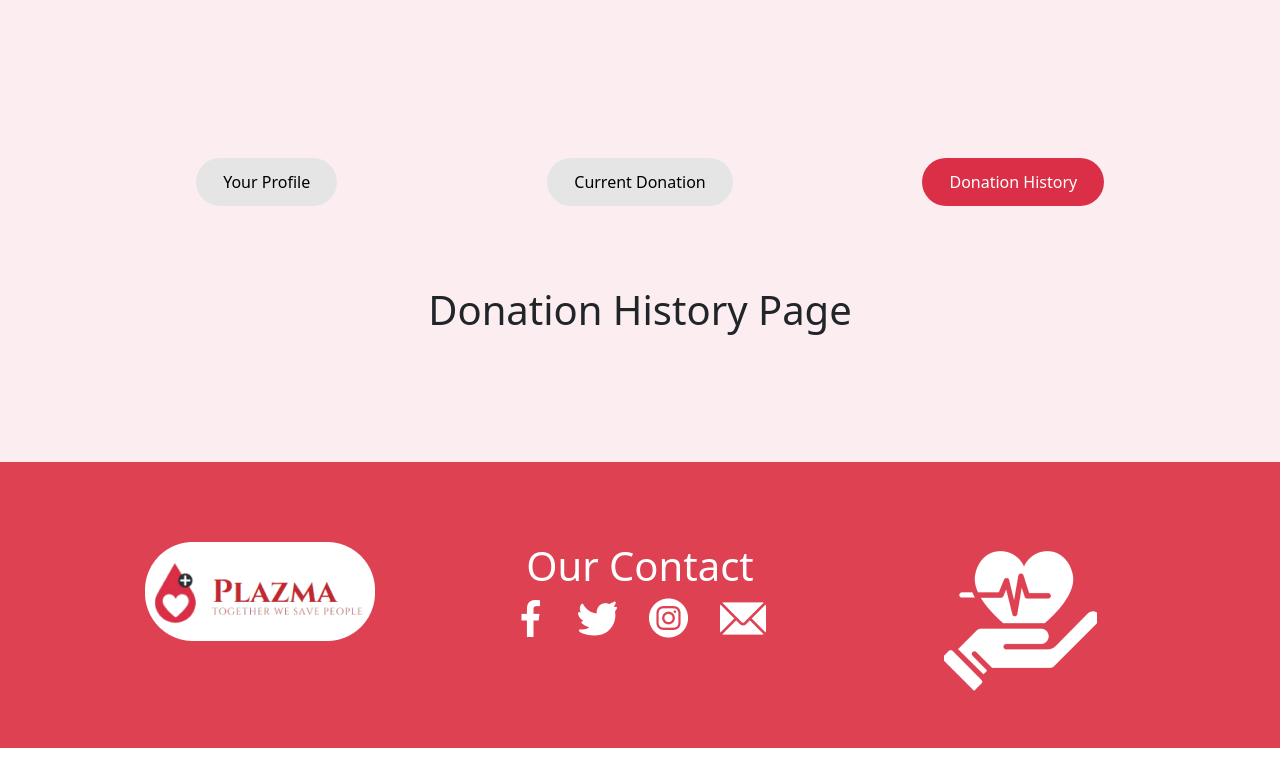
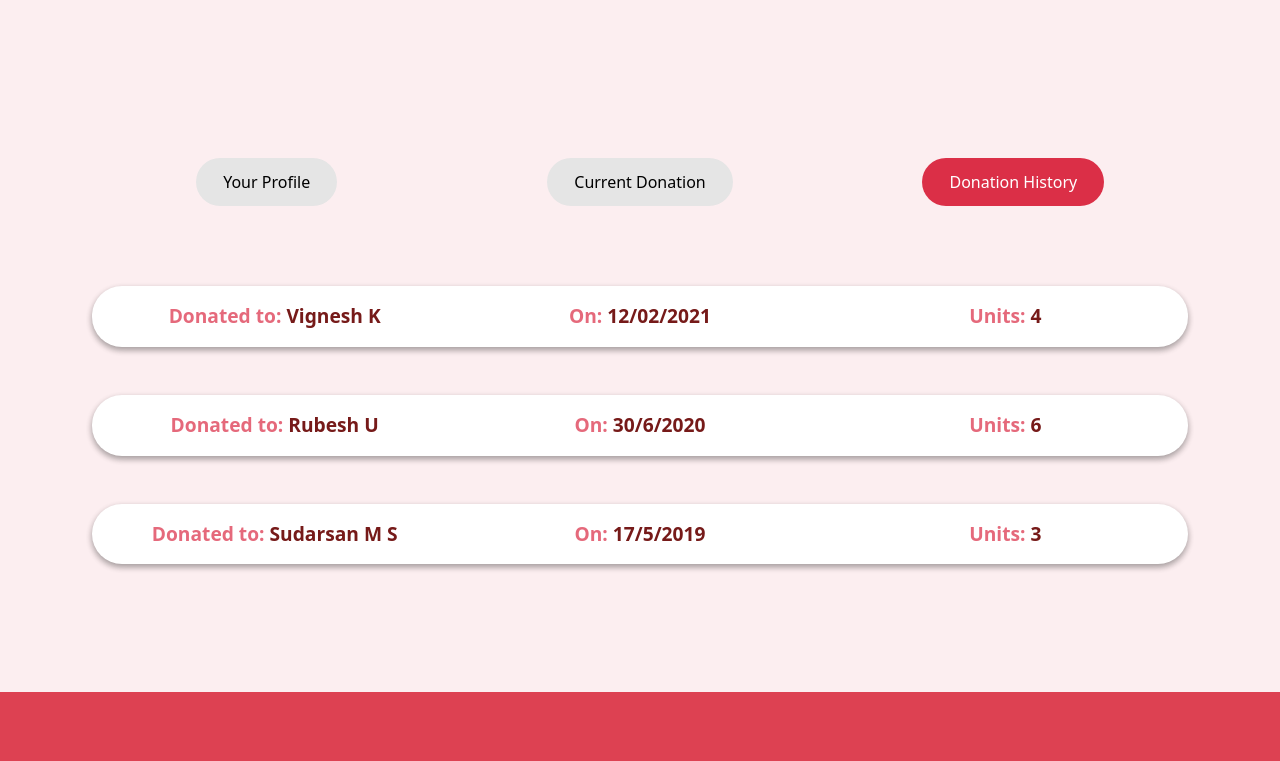
Before and after one commit to RubeshU/Plazma, a React (Create React App) app in the folder front-end/: page /donor/donation-history in a window 1280 px wide. Shown: the part 450-1211 px from the top of the page. Built offline with nearby package versions, Linux system fonts and the light colour scheme.

Commit message:
added donor pages

```diff
--- a/front-end/src/Pages/DonorPage/DonorPageComponents/CurrentDonation.css
+++ b/front-end/src/Pages/DonorPage/DonorPageComponents/CurrentDonation.css
@@ -0,0 +1,26 @@
+.currentDonation_card{
+    box-shadow: #00000029 0px 3px 6px, rgba(0, 0, 0, 0.23) 0px 3px 6px;
+    border-radius: 50px;
+    background-color: white;
+    padding: 2rem 5rem !important;
+}
+
+.cur_don_data{
+    border-radius: 0%;
+}
+
+.cur_don_data_1{
+    margin: 0rem 0rem;
+    border-right: solid 1px;
+    padding: 1rem 5rem !important;
+    font-size: 130%;
+    font-weight: bold;
+}
+
+.cur_don_data_2{
+    margin: 0rem 0rem;
+    border-left: solid 1px;
+    padding: 1rem 5rem !important;
+    font-size: 130%;
+    font-weight: bold;
+}
--- a/front-end/src/Pages/DonorPage/DonorPageComponents/CurrentDonation.js
+++ b/front-end/src/Pages/DonorPage/DonorPageComponents/CurrentDonation.js
@@ -1,6 +1,39 @@
+import "./CurrentDonation.css";
+import { Container, Row, Col} from "react-bootstrap";
+
 const CurrentDonation = () => {
     return (
-        <h1 style={{textAlign: "center",paddingBottom: "3rem",marginBottom: "0rem"}}>Current Donation Page</h1>
+        <Container className="currentDonation_card">
+            <Container className="cur_don_data">
+                <Row>
+                    <Col className="cur_don_data_1">
+                        <h2 style={{textAlign:"center",color: "#761A19",marginBottom: "1rem"}}>
+                            Receptor</h2>
+                    </Col>
+                    <Col className="cur_don_data_2">
+                        <h2 style={{textAlign:"center",color: "#761A19",marginBottom: "1rem"}}>
+                            Contact
+                        </h2>
+                    </Col>
+                </Row>
+            </Container>
+
+            <Container className="cur_don_data">
+                <Row>
+                    <Col align="center" className="cur_don_data_1">
+                        <p>Rubesh U</p>
+                        <p>4 Units</p>
+                        <p>Gov Hospital</p>
+                        <p>Chennai</p>
+                    </Col>
+                    <Col align="center" className="cur_don_data_2">
+                        <p>8828432915</p>
+                        <p>abc123@gmail.com</p>
+                    </Col>
+                </Row>
+            </Container>
+        </Container>
+
     );
 }
 
--- a/front-end/src/Pages/DonorPage/DonorPageComponents/DonationHistory.css
+++ b/front-end/src/Pages/DonorPage/DonorPageComponents/DonationHistory.css
@@ -0,0 +1,27 @@
+.don_his_data{
+    margin-bottom: 3rem;
+    border-radius: 30px;
+    background-color: white;
+    box-shadow: #00000029 0px 3px 6px, rgba(0, 0, 0, 0.23) 0px 3px 6px;
+}
+
+.don_his_data_1{
+    color: #761A19;
+    padding: 1rem 1rem !important;
+    font-size: 120%;
+    font-weight: bold;
+}
+
+.don_his_data_2{
+    color: #761A19;
+    padding: 1rem 1rem !important;
+    font-size: 120%;
+    font-weight: bold;
+}
+
+.don_his_data_3{
+    color: #761A19;
+    padding: 1rem 1rem !important;
+    font-size: 120%;
+    font-weight: bold;
+}
--- a/front-end/src/Pages/DonorPage/DonorPageComponents/DonationHistory.js
+++ b/front-end/src/Pages/DonorPage/DonorPageComponents/DonationHistory.js
@@ -1,7 +1,53 @@
+import "./DonationHistory.css";
+import { Container, Row ,Col} from "react-bootstrap";
+
 const DonationHistory = () => {
     return (
-        <h1 style={{textAlign: "center",paddingBottom: "3rem",marginBottom: "0rem"}}>Donation History Page</h1>
+        <Container>
+            <Container className="don_his_data">
+                <Row>
+                    <Col align="center" className="don_his_data_1">
+                        <font color="#E5697B">Donated to: </font>Vignesh K
+                    </Col>
+                    <Col align="center" className="don_his_data_2">
+                        <font color="#E5697B">On: </font>12/02/2021
+                    </Col>
+                    <Col align="center" className="don_his_data_3">
+                        <font color="#E5697B">Units: </font>4
+                    </Col>
+                </Row>
+            </Container>
+
+            <Container className="don_his_data">
+                <Row>
+                    <Col align="center" className="don_his_data_1">
+                        <font color="#E5697B">Donated to: </font>Rubesh U
+                    </Col>
+                    <Col align="center" className="don_his_data_2">
+                        <font color="#E5697B">On: </font>30/6/2020
+                    </Col>
+                    <Col align="center" className="don_his_data_3">
+                        <font color="#E5697B">Units: </font>6
+                    </Col>
+                </Row>
+            </Container>
+
+            <Container className="don_his_data">
+                <Row>
+                    <Col align="center" className="don_his_data_1">
+                        <font color="#E5697B">Donated to: </font>Sudarsan M S
+                    </Col>
+                    <Col align="center" className="don_his_data_2">
+                        <font color="#E5697B">On: </font>17/5/2019
+                    </Col>
+                    <Col align="center" className="don_his_data_3">
+                        <font color="#E5697B">Units: </font>3
+                    </Col>
+                </Row>
+            </Container>
+        </Container>
+
     );
 }
-
+// style={{color: "#E5697B"}}
 export default DonationHistory;
--- a/front-end/src/Pages/DonorPage/DonorPageComponents/YourProfile.css
+++ b/front-end/src/Pages/DonorPage/DonorPageComponents/YourProfile.css
@@ -2,7 +2,7 @@
     box-shadow: #00000029 0px 3px 6px, rgba(0, 0, 0, 0.23) 0px 3px 6px;
     border-radius: 50px;
     background-color: white;
-    padding: 4rem 4rem;
+    padding: 4rem 5rem !important;
 }
 
 .profile_data{
@@ -13,9 +13,9 @@
     background-color: #E5697B;
     border-bottom-left-radius: 30px;
     border-top-left-radius: 30px;
+    margin: 4rem 0rem;
     color: white;
-    padding: 1rem 12rem !important;
-    font-size: 120%;
+    padding: 1rem 10rem !important;
     font-weight: bold;
 }
 
@@ -23,7 +23,7 @@
     background-color: #E5E5E5;
     border-bottom-right-radius: 30px;
     border-top-right-radius: 30px;
-    padding: 1rem 12rem !important;
-    font-size: 120%;
+    margin: 4rem 0rem;
+    padding: 1rem 10rem !important;
     font-weight: bold;
 }
--- a/front-end/src/Pages/DonorPage/DonorPageComponents/YourProfile.js
+++ b/front-end/src/Pages/DonorPage/DonorPageComponents/YourProfile.js
@@ -11,9 +11,9 @@ const YourProfile = () => {
                 </Col>
             </Row>
 
-            <h1 style={{textAlign:"center",color: "#761A19"}}> Sudarsan M S</h1>
+            <h1 style={{textAlign:"center",color: "#761A19",marginBottom: "2rem"}}> Sudarsan M S</h1>
 
-            <Container className="profile_data d-flex justify-content-center mt-5 mb-5">
+            <Container className="profile_data">
                 <Row>
                     <Col align="center" className="profile_data_1">
                         AGE
@@ -23,6 +23,62 @@ const YourProfile = () => {
                     </Col>
                 </Row>
             </Container>
+
+            <Container className="profile_data">
+                <Row>
+                    <Col align="center" className="profile_data_1">
+                        Date of Birth
+                    </Col>
+                    <Col align="center" className="profile_data_2">
+                        01-01-2003
+                    </Col>
+                </Row>
+            </Container>
+
+            <Container className="profile_data">
+                <Row>
+                    <Col align="center" className="profile_data_1">
+                        Blood Group
+                    </Col>
+                    <Col align="center" className="profile_data_2">
+                        O Negative
+                    </Col>
+                </Row>
+            </Container>
+
+            <Container className="profile_data">
+                <Row>
+                    <Col align="center" className="profile_data_1">
+                        No of Donations
+                    </Col>
+                    <Col align="center" className="profile_data_2">
+                        2
+                    </Col>
+                </Row>
+            </Container>
+
+            <Container className="profile_data">
+                <Row>
+                    <Col align="center" className="profile_data_1">
+                        Current eligibility
+                    </Col>
+                    <Col align="center" className="profile_data_2">
+                        Not Eligible
+                    </Col>
+                </Row>
+            </Container>
+
+            <Container className="profile_data">
+                <Row>
+                    <Col align="center" className="profile_data_1">
+                        City
+                    </Col>
+                    <Col align="center" className="profile_data_2">
+                        Chennai
+                    </Col>
+                </Row>
+            </Container>
+
         </Container>
 
     );
```
Also changed, not shown: 2 other files (tests, documents, lock files or other folders).
